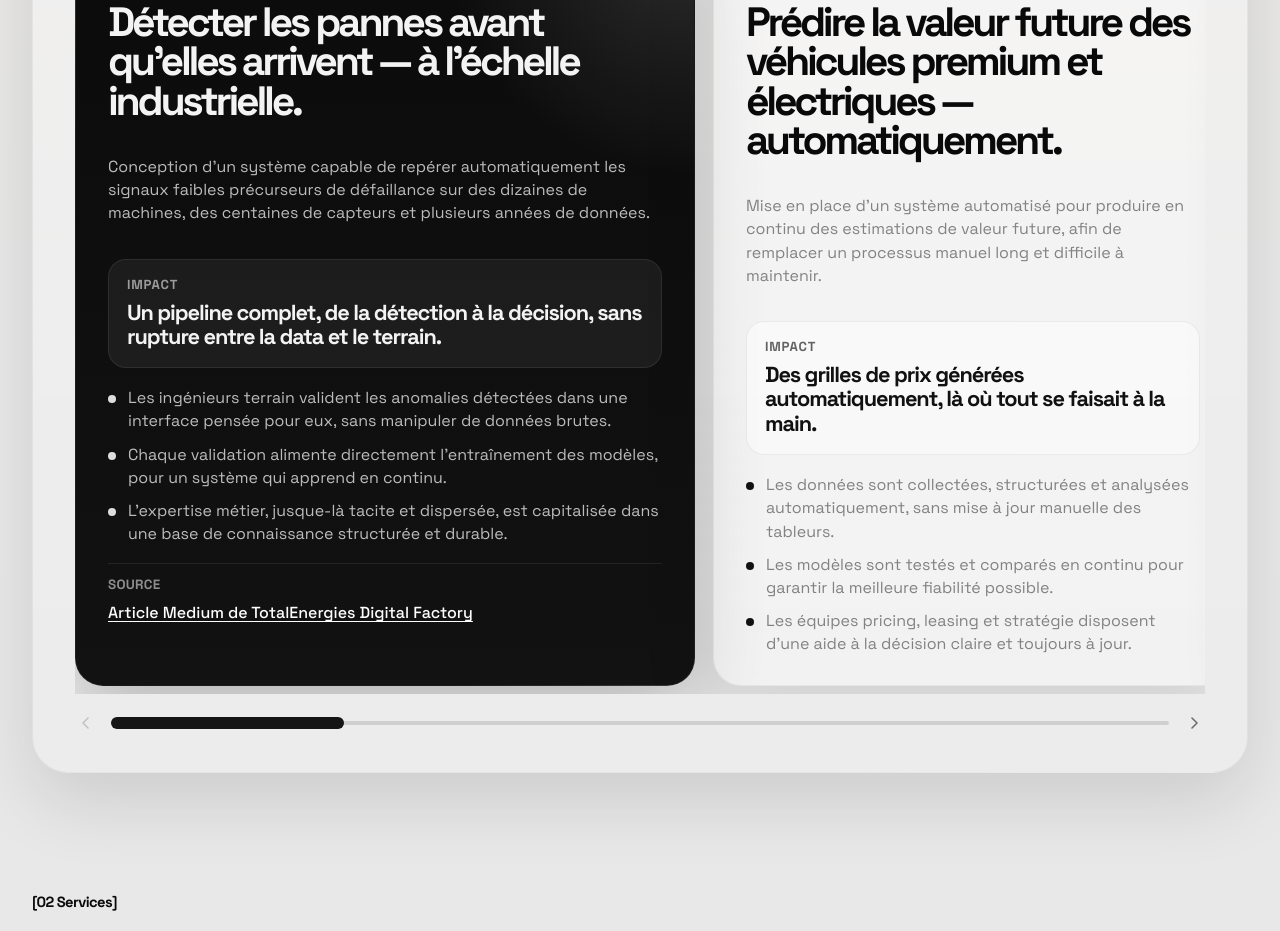
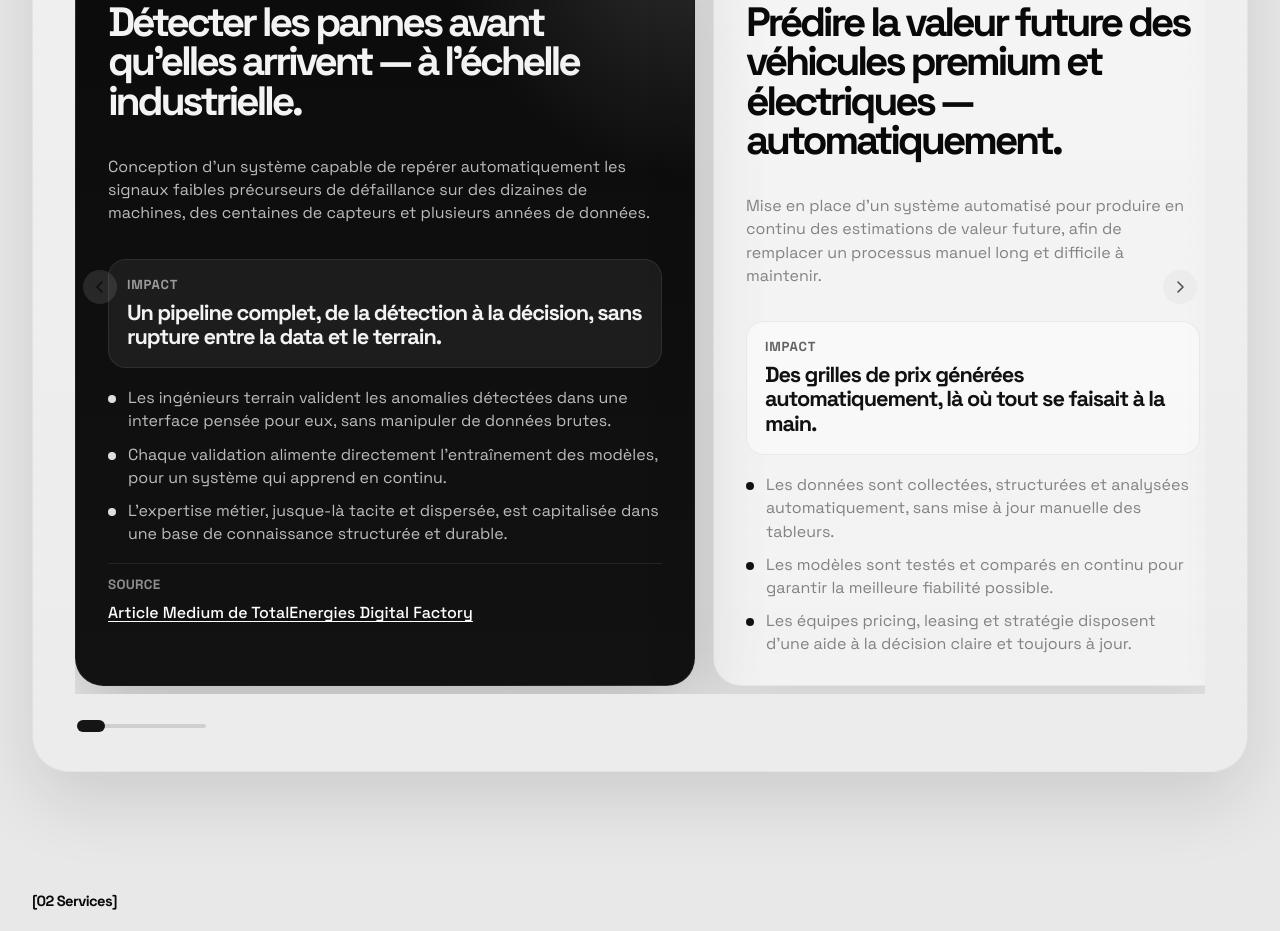
Before and after one commit to Quasarzero-labs/website-qs-lp, a website built with Vite: page index.html in a window 1280 px wide. Shown: the part 2243-3174 px from the top of the page. Built offline with nearby package versions, Linux system fonts and the light colour scheme; some packages are replaced by stand-ins of ours.

Commit message:
case studies: move arrows to float over carousel sides

```diff
--- a/index.html
+++ b/index.html
@@ -204,6 +204,12 @@
             <h2>Des cas d'usage concrets, ancrés dans les réalités métier.</h2>
           </div>
 
+          <div class="case-track-wrap">
+            <button class="case-arrow case-arrow-prev" aria-label="Précédent" disabled>
+              <svg width="18" height="18" viewBox="0 0 18 18" fill="none" aria-hidden="true">
+                <path d="M11 4L6 9L11 14" stroke="currentColor" stroke-width="1.6" stroke-linecap="round" stroke-linejoin="round"/>
+              </svg>
+            </button>
           <div class="case-track">
             <div class="case-grid">
               <article class="case-card case-card-featured reveal">
@@ -284,13 +290,14 @@
               </article>
             </div>
           </div>
+            <button class="case-arrow case-arrow-next" aria-label="Suivant">
+              <svg width="18" height="18" viewBox="0 0 18 18" fill="none" aria-hidden="true">
+                <path d="M7 4L12 9L7 14" stroke="currentColor" stroke-width="1.6" stroke-linecap="round" stroke-linejoin="round"/>
+              </svg>
+            </button>
+          </div>
 
           <div class="case-nav">
-            <button class="case-arrow case-arrow-prev" aria-label="Précédent" disabled>
-              <svg width="18" height="18" viewBox="0 0 18 18" fill="none" aria-hidden="true">
-                <path d="M11 4L6 9L11 14" stroke="currentColor" stroke-width="1.6" stroke-linecap="round" stroke-linejoin="round"/>
-              </svg>
-            </button>
             <input
               id="case-scrollbar"
               class="case-scrollbar-input"
@@ -301,11 +308,6 @@
               step="1"
               aria-label="Défilement horizontal des case studies"
             />
-            <button class="case-arrow case-arrow-next" aria-label="Suivant">
-              <svg width="18" height="18" viewBox="0 0 18 18" fill="none" aria-hidden="true">
-                <path d="M7 4L12 9L7 14" stroke="currentColor" stroke-width="1.6" stroke-linecap="round" stroke-linejoin="round"/>
-              </svg>
-            </button>
           </div>
         </section>
 
--- a/styles.css
+++ b/styles.css
@@ -506,6 +506,10 @@ a {
   width: max-content;
   margin-top: 38px;
   will-change: transform;
+}
+
+.case-track-wrap {
+  position: relative;
 }
 
 .case-track {
@@ -707,30 +711,35 @@ a {
 }
 
 .case-nav {
-  display: flex;
-  align-items: center;
-  gap: 12px;
   margin-top: 18px;
 }
 
 .case-arrow {
-  flex-shrink: 0;
-  background: none;
+  position: absolute;
+  top: 50%;
+  transform: translateY(-50%);
+  z-index: 2;
+  background: rgba(232, 232, 232, 0.82);
   border: none;
-  padding: 2px;
+  padding: 8px;
+  border-radius: 50%;
   color: var(--text);
   cursor: pointer;
-  opacity: 0.55;
+  opacity: 0.7;
   transition: opacity 0.18s;
   line-height: 0;
-}
+  backdrop-filter: blur(4px);
+}
+
+.case-arrow-prev { left: 8px; }
+.case-arrow-next { right: 8px; }
 
 .case-arrow:hover {
   opacity: 1;
 }
 
 .case-arrow:disabled {
-  opacity: 0.18;
+  opacity: 0.15;
   cursor: default;
 }
 
```
Also changed, not shown: index-en.html (+12 -10 lines).
